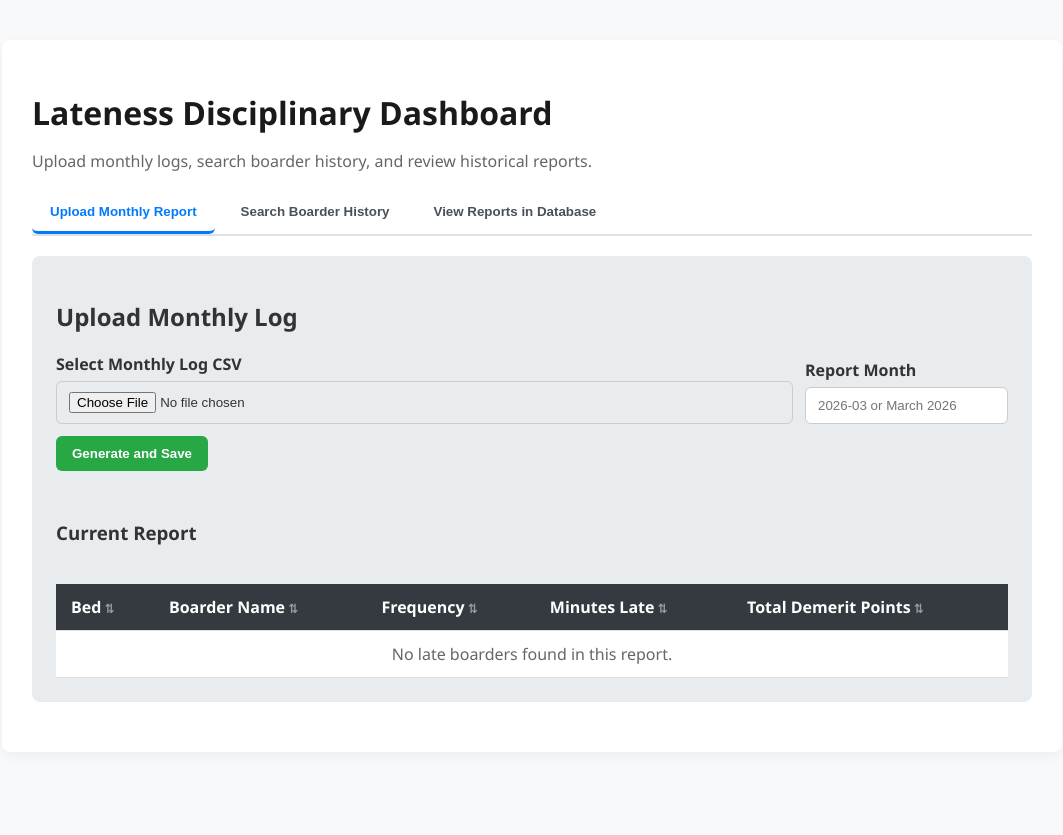
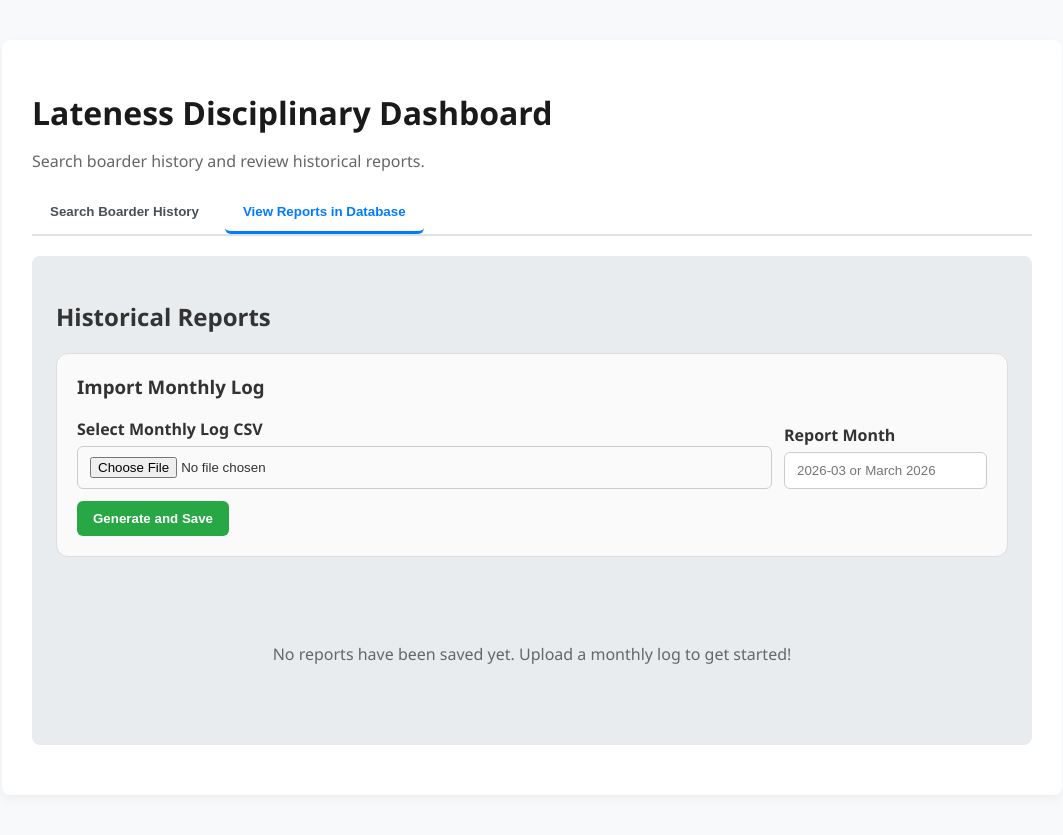
Before and after one commit to elisharkray1030/DBSBS-Lateness-Application, a Flask app: page / in a window 1280 px wide. Shown: the whole page, without its empty margins (108-1171 px from the left). Before the commit the page ends 702 px from the top, so only its background shows below. Run offline with Flask 3, Linux system fonts and the light colour scheme; data that the repository does not hold is empty.

Commit message:
Removef Final_Project folder, also updated: 3 tabs -> 2 tabs, now directly generate onto database, no current report.

```diff
--- a/Final_Project/app.py
+++ b/Final_Project/app.py
@@ -183,10 +183,9 @@ init_db()
 
 @app.route('/', methods=['GET', 'POST'])
 def home():
-    boarders_data = {}
     current_month = None
     history_results = None
-    selected_tab = 'upload'
+    selected_tab = 'reports'
     message = None
     error = None
     all_months = get_all_months()
@@ -210,6 +209,7 @@ def home():
                 if boarders_data:
                     save_monthly_history(boarders_data, month_label)
                     current_month = month_label
+                    selected_tab = 'reports'
                     all_months = get_all_months()
                     message = f"Monthly report saved for '{month_label}'."
                 else:
@@ -229,12 +229,8 @@ def home():
                     message = f"No history found for '{search_name}'."
         all_months = get_all_months()
 
-    if not boarders_data and request.method == 'GET' and current_month is None:
-        current_month = all_months[0] if all_months else None
-
     return render_template(
         'index.html',
-        boarders=boarders_data,
         history_results=history_results,
         selected_tab=selected_tab,
         message=message,
--- a/Final_Project/templates/index.html
+++ b/Final_Project/templates/index.html
@@ -293,7 +293,7 @@
 <body>
 <div class="container">
     <h1>Lateness Disciplinary Dashboard</h1>
-    <p class="subtitle">Upload monthly logs, search boarder history, and review historical reports.</p>
+    <p class="subtitle">Search boarder history and review historical reports.</p>
 
     {% if message %}
         <div class="message">{{ message }}</div>
@@ -303,54 +303,9 @@
     {% endif %}
 
     <div class="tabs">
-        <button class="tab-link {% if selected_tab == 'upload' %}active{% endif %}" data-tab="upload">Upload Monthly Report</button>
         <button class="tab-link {% if selected_tab == 'history' %}active{% endif %}" data-tab="history">Search Boarder History</button>
         <button class="tab-link {% if selected_tab == 'reports' %}active{% endif %}" data-tab="reports">View Reports in Database</button>
     </div>
-
-    <!-- Upload Panel -->
-    <section id="upload" class="panel {% if selected_tab == 'upload' %}active{% endif %} upload-panel">
-        <h2>Upload Monthly Log</h2>
-        <form action="/" method="POST" enctype="multipart/form-data">
-            <div class="form-row">
-                <div class="form-field">
-                    <label for="log_file"><strong>Select Monthly Log CSV</strong></label>
-                    <input type="file" id="log_file" name="log_file" required>
-                </div>
-                <div class="form-field">
-                    <label for="report_month"><strong>Report Month</strong></label>
-                    <input type="text" id="report_month" name="report_month" placeholder="2026-03 or March 2026" required>
-                </div>
-                <div>
-                    <button type="submit">Generate and Save</button>
-                </div>
-            </div>
-        </form>
-
-        {% if boarders is not none %}
-            <div style="margin-top: 30px;">
-                <div style="display: flex; justify-content: space-between; align-items: center;">
-                    <h3>Current Report</h3>
-                    {% if current_month %}
-                        <a href="/download_month/{{ current_month|urlencode }}" class="download-btn">⬇ Download CSV</a>
-                    {% endif %}
-                </div>
-                <table>
-                    <thead>
-                        <tr>
-                            <th onclick="sortCurrentReport('bed')">Bed</th>
-                            <th onclick="sortCurrentReport('name')">Boarder Name</th>
-                            <th onclick="sortCurrentReport('frequency')">Frequency</th>
-                            <th onclick="sortCurrentReport('minutes')">Minutes Late</th>
-                            <th onclick="sortCurrentReport('points')">Total Demerit Points</th>
-                        </tr>
-                    </thead>
-                    <tbody id="current-report-body">
-                    </tbody>
-                </table>
-            </div>
-        {% endif %}
-    </section>
 
     <!-- History Search Panel -->
     <section id="history" class="panel {% if selected_tab == 'history' %}active{% endif %} history-panel">
@@ -403,6 +358,24 @@
     <!-- Reports Database Panel -->
     <section id="reports" class="panel {% if selected_tab == 'reports' %}active{% endif %} reports-panel">
         <h2>Historical Reports</h2>
+        <div style="margin-bottom: 30px; padding: 20px; border: 1px solid #ddd; border-radius: 12px; background: #fafafa;">
+            <h3 style="margin-top: 0;">Import Monthly Log</h3>
+            <form action="/" method="POST" enctype="multipart/form-data">
+                <div class="form-row">
+                    <div class="form-field">
+                        <label for="log_file"><strong>Select Monthly Log CSV</strong></label>
+                        <input type="file" id="log_file" name="log_file" required>
+                    </div>
+                    <div class="form-field">
+                        <label for="report_month"><strong>Report Month</strong></label>
+                        <input type="text" id="report_month" name="report_month" placeholder="2026-03 or March 2026" required>
+                    </div>
+                    <div>
+                        <button type="submit">Generate and Save</button>
+                    </div>
+                </div>
+            </form>
+        </div>
         {% if all_months %}
             <p>Click on a month to view or download that report.</p>
             <div class="months-list" id="months-container">
@@ -479,94 +452,8 @@
     }
 
     // Data storage for tables
-    let currentReportData = {};
-    let currentReportSort = { field: 'bed', direction: 'asc' };
     let monthDetailData = {};
     let monthDetailSort = { field: 'bed', direction: 'asc' };
-
-    const initialCurrentReportData = {{ boarders|tojson }};
-
-    // Populate current report from server-provided JSON
-    function initCurrentReport() {
-        currentReportData = initialCurrentReportData || {};
-        if (Object.keys(currentReportData).length > 0) {
-            renderCurrentReport('bed', 'asc');
-        } else {
-            const tbody = document.getElementById('current-report-body');
-            if (tbody) {
-                tbody.innerHTML = '<tr><td colspan="5" style="text-align:center; color:#666;">No late boarders found in this report.</td></tr>';
-            }
-        }
-    }
-
-    // Sort and render current report table
-    function sortCurrentReport(field) {
-        // If clicking the same field, toggle direction
-        if (currentReportSort.field === field) {
-            currentReportSort.direction = currentReportSort.direction === 'asc' ? 'desc' : 'asc';
-        } else {
-            currentReportSort.field = field;
-            currentReportSort.direction = 'asc';
-        }
-        renderCurrentReport(field, currentReportSort.direction);
-    }
-
-    function renderCurrentReport(field, direction) {
-        const tbody = document.getElementById('current-report-body');
-        const rows = Object.entries(currentReportData).map(([name, data]) => ({
-            name: name,
-            bed: data.bed,
-            frequency: data.frequency,
-            total_minutes: data.total_minutes,
-            points: data.frequency + data.total_minutes
-        }));
-
-        // Sort rows
-        rows.sort((a, b) => {
-            let compareResult = 0;
-            if (field === 'bed') {
-                compareResult = bedComparator(a.bed, b.bed);
-            } else if (field === 'name') {
-                compareResult = a.name.localeCompare(b.name);
-            } else if (field === 'frequency' || field === 'minutes' || field === 'points') {
-                const aVal = field === 'frequency' ? a.frequency : field === 'minutes' ? a.total_minutes : a.points;
-                const bVal = field === 'frequency' ? b.frequency : field === 'minutes' ? b.total_minutes : b.points;
-                compareResult = aVal - bVal;
-            }
-            return direction === 'asc' ? compareResult : -compareResult;
-        });
-
-        // Update header indicators
-        document.querySelectorAll('#current-report-body').parentElement.parentElement.querySelectorAll('th').forEach((th, idx) => {
-            th.classList.remove('sort-asc', 'sort-desc');
-        });
-        const headers = tbody.parentElement.parentElement.querySelectorAll('th');
-        headers.forEach(th => th.classList.remove('sort-asc', 'sort-desc'));
-        if (field === 'bed') headers[0].classList.add(direction === 'asc' ? 'sort-asc' : 'sort-desc');
-        else if (field === 'name') headers[1].classList.add(direction === 'asc' ? 'sort-asc' : 'sort-desc');
-        else if (field === 'frequency') headers[2].classList.add(direction === 'asc' ? 'sort-asc' : 'sort-desc');
-        else if (field === 'minutes') headers[3].classList.add(direction === 'asc' ? 'sort-asc' : 'sort-desc');
-        else if (field === 'points') headers[4].classList.add(direction === 'asc' ? 'sort-asc' : 'sort-desc');
-
-        // Render rows
-        tbody.innerHTML = '';
-        rows.forEach(row => {
-            const tr = document.createElement('tr');
-            const points = row.points;
-            const pointsHtml = points > 0
-                ? `<span class="badge-late">${points}</span>`
-                : `<span style="color: #28a745; font-weight: bold;">0</span>`;
-
-            tr.innerHTML = `
-                <td><strong>${row.bed}</strong></td>
-                <td>${toTitleCase(row.name)}</td>
-                <td>${row.frequency}</td>
-                <td>${row.total_minutes} mins</td>
-                <td>${pointsHtml}</td>
-            `;
-            tbody.appendChild(tr);
-        });
-    }
 
     // Sort and render month detail table
     function sortMonthDetail(field) {
@@ -737,8 +624,6 @@
             if (data.success) {
                 cancelDelete();
                 closeMonthDetail();
-                // Redirect to upload tab
-                document.querySelector('[data-tab="upload"]').click();
                 // Reload the page to reflect the deletion
                 location.reload();
             } else {
@@ -751,9 +636,15 @@
         });
     }
 
-    // Initialize current report if boarders data exists
     document.addEventListener('DOMContentLoaded', function() {
-        initCurrentReport();
+        const initialMonthToOpen = {{ current_month|tojson }};
+        if (initialMonthToOpen) {
+            const reportsTab = document.querySelector('[data-tab="reports"]');
+            if (reportsTab) {
+                reportsTab.click();
+            }
+            viewMonth(initialMonthToOpen);
+        }
     });
 </script>
 </body>
```
Also changed, not shown: Final_Project/lateness_history.db.
